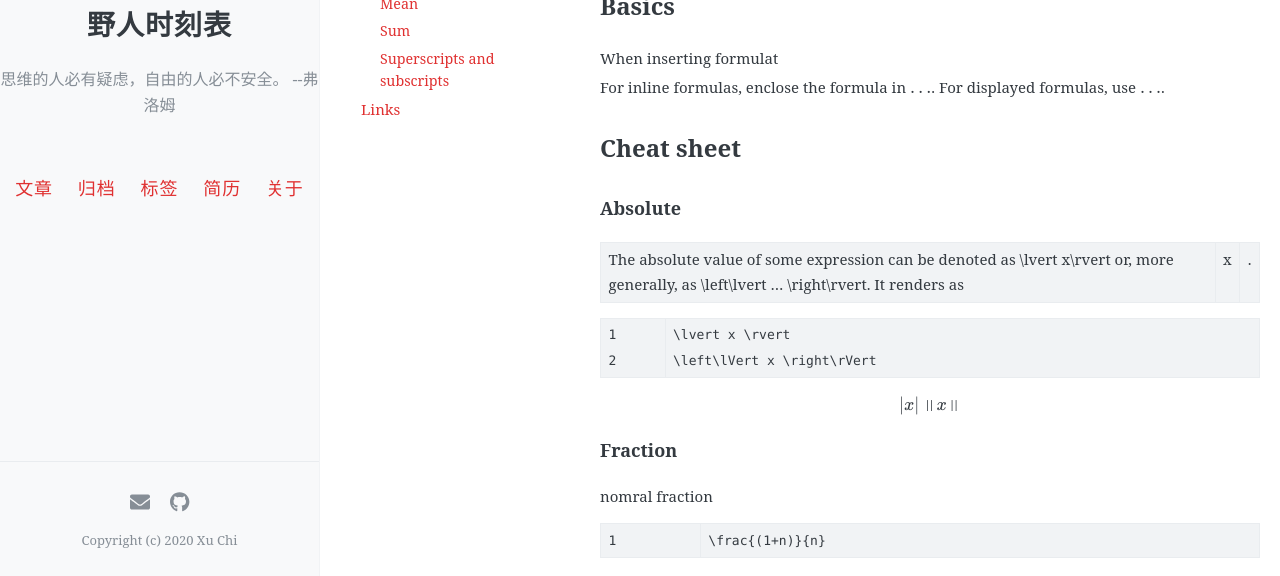
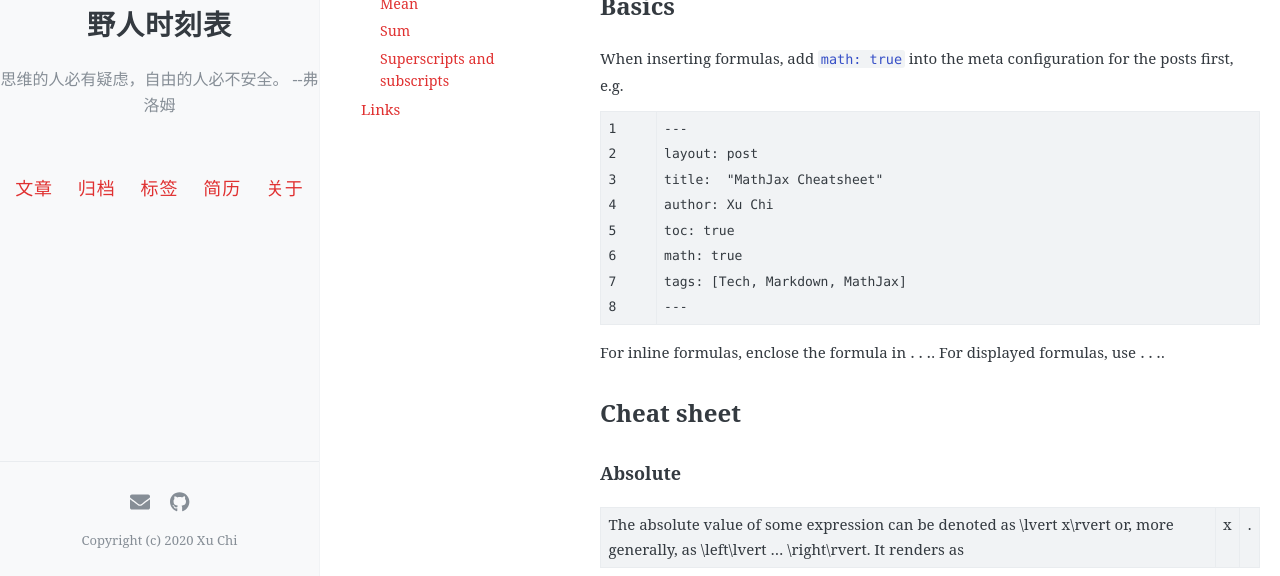
Before and after one commit to xuchi16/Lukathis.github.io, a Jekyll site: the page built from _posts/markdown/2020-11-07-MathJax.markdown, in a window 1280 px wide and 900 px high, cut to the strip 324-900 px from the top of the window. Built offline with Jekyll 4.4.1, drawn with Linux system fonts in a browser that asks for light colours; formulas are drawn with MathJax 3; comment, search, counter and statistics services are not loaded.

Commit message:
ways to enable math for posts

````diff
--- a/_posts/markdown/2020-11-07-MathJax.markdown
+++ b/_posts/markdown/2020-11-07-MathJax.markdown
@@ -16,7 +16,18 @@ No more setup for readers. It just works.
 
 # Basics
 
-When inserting formulat
+When inserting formulas, add `math: true` into the meta configuration for the posts first, e.g.
+```
+---
+layout: post
+title:  "MathJax Cheatsheet"
+author: Xu Chi
+toc: true
+math: true
+tags: [Tech, Markdown, MathJax]
+---
+```
+
 
 For inline formulas, enclose the formula in $...$. For displayed formulas, use $$...$$.
 
````
